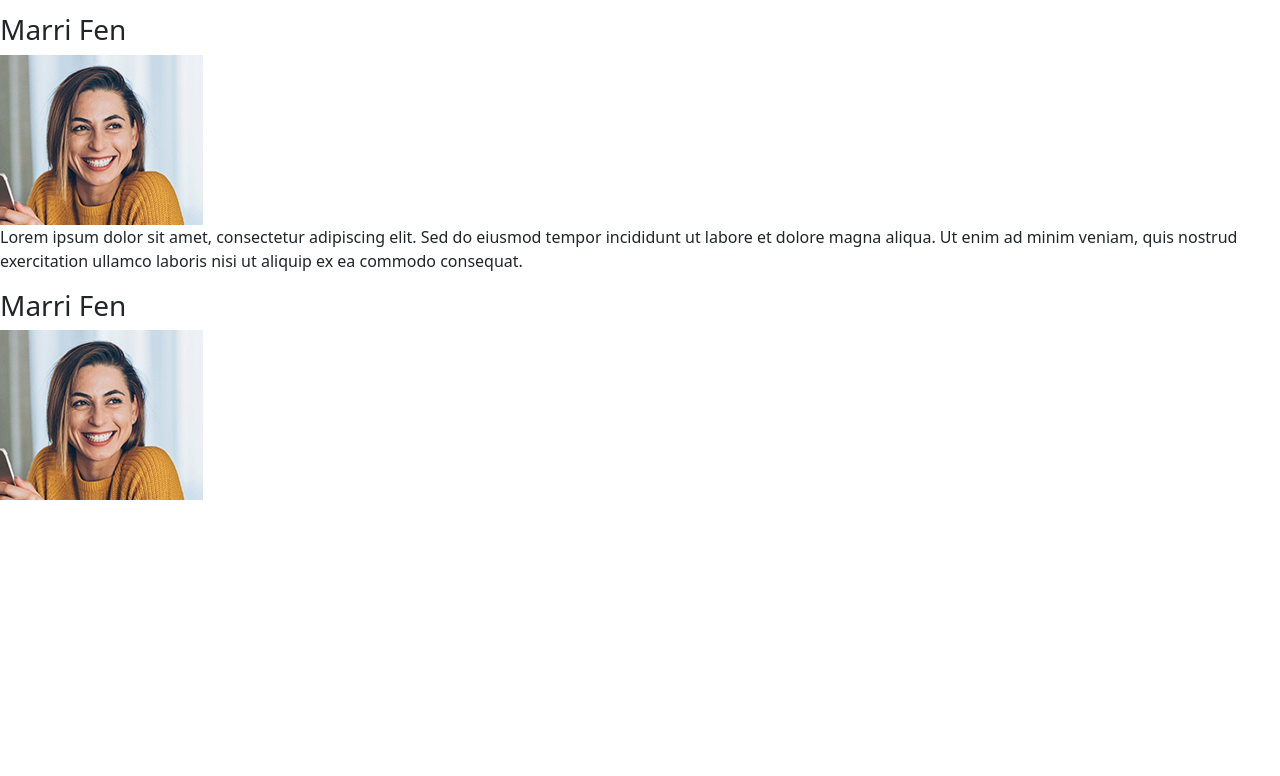
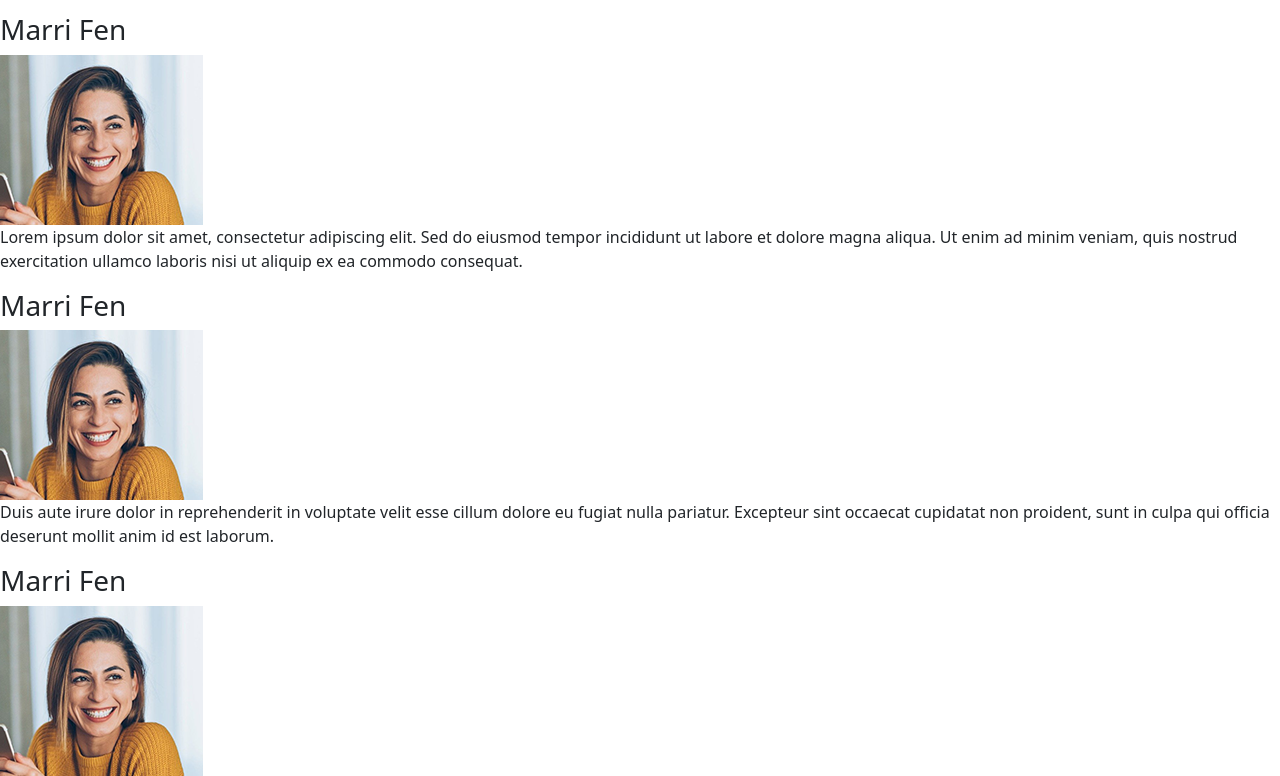
Before and after one commit to RDsT1707/ROMYK, a website with bundled scripts: page index.html in a window 1280 px wide. Shown: the part 3822-4598 px from the top of the page. Before the commit the page ends 4322 px from the top, so only its background shows below. Built offline with nearby package versions, Linux system fonts and the light colour scheme; files whose address does not match are found by name.

Commit message:
add testi div3

```diff
--- a/index.html
+++ b/index.html
@@ -160,7 +160,19 @@
                     </div>
                   </div>
 
-
+                  <!-- Slide 3 -->
+                  <div class="testimonial-slide">
+                    <div class="testimonial-content">
+                      <p>Duis aute irure dolor in reprehenderit in voluptate velit esse cillum dolore eu fugiat nulla pariatur. Excepteur sint occaecat cupidatat non proident, sunt in culpa qui officia deserunt mollit anim id est laborum.</p>
+                      <div class="testimonial-author">
+                          <h3>Marri Fen</h3>
+                          <img src="./public/assets/img/client-img.png" alt="Marri Fen" class="author-image">
+                      </div>
+                    </div>
+                  </div>
+                </div>
+              </div>
+            </div>
 
 
 
```
